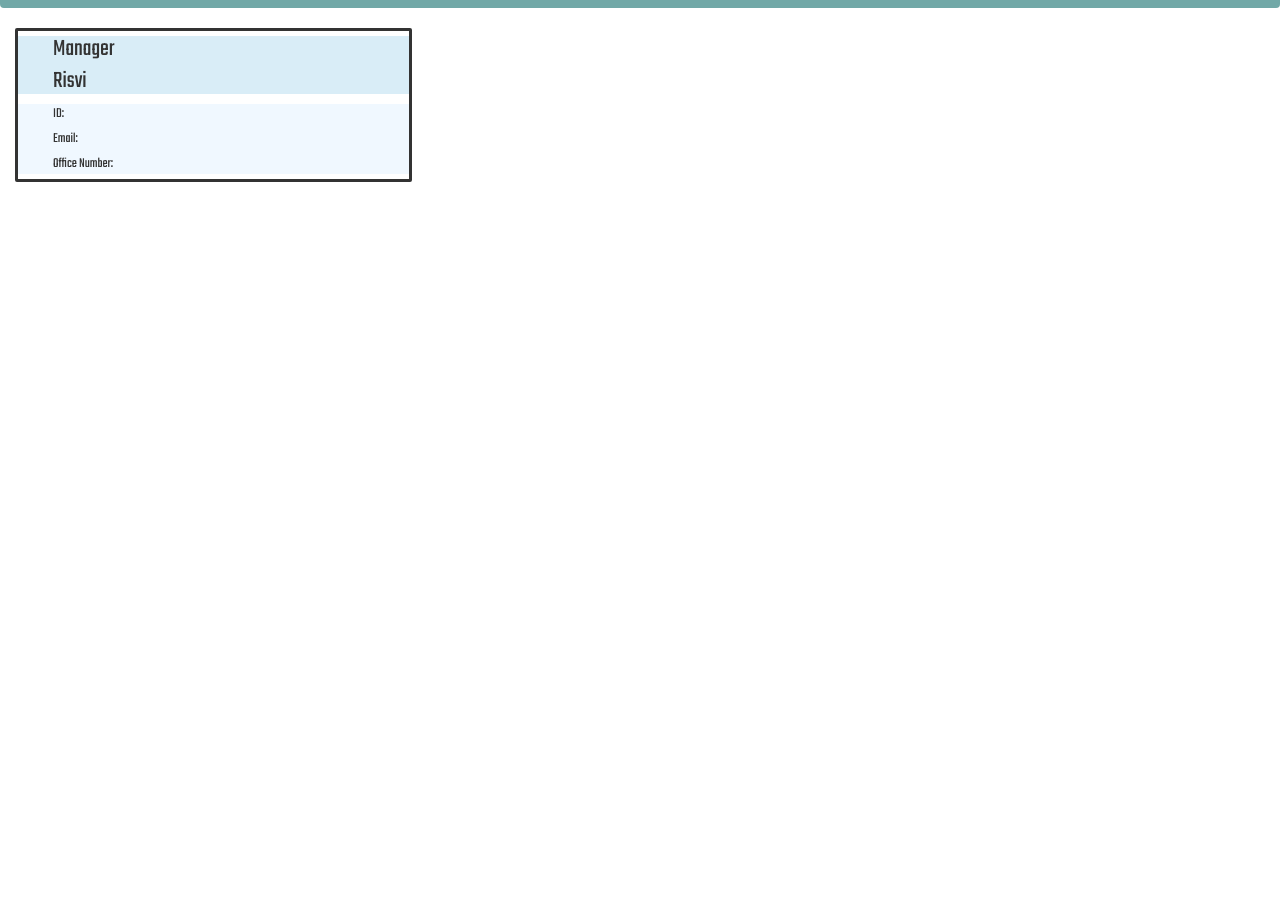
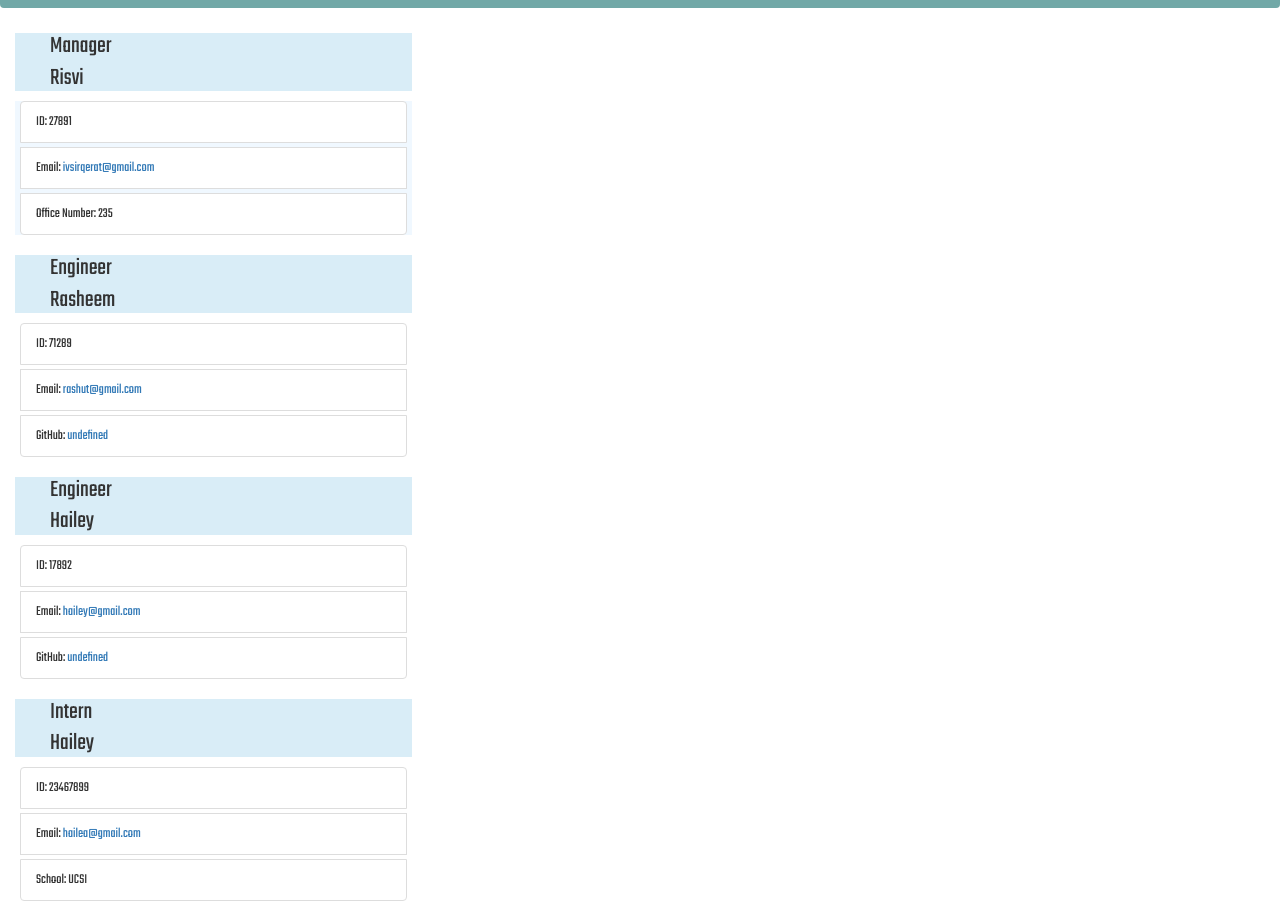
Before and after one commit to ivsir/teamprofilegenerator, a website: page Assets/index.html in a window 1280 px wide. Shown: the part 75-996 px from the top of the page. Before the commit the page ends 800 px from the top, so only its background shows below. Drawn offline with nearby package versions, Linux system fonts and the light colour scheme.

Commit message:
HTML now generated. getUsername still generates undefined

```diff
--- a/Assets/index.html
+++ b/Assets/index.html
@@ -1,3 +1,4 @@
+
     <!DOCTYPE html>
     <html lang="en">
       <head>
@@ -34,17 +35,63 @@
             <div class="col-12 col-md-12">
                 <section class="row justify-content-around" >
                     <div class="col-12 col-sm-6 col-lg-4">
-          <div id="card">
+
+                      <div id="manager-card" class="card employee-card">
                           <h3 class="card-header bg-info ml-5" id="card-header">
                               <li id="position">Manager</li>
                               <li id="name">Risvi</li>
                           </h3>
                           <div class="card-body" id="cardBody">
-              <li id="ID">ID:</li>
-              <li id="email">Email:</li>
-              <li id="office">Office Number:</li>
+                              <ul class="list-group">
+                                  <li id="managerID" class="list-group-item">ID: 27891</li>
+                                  <li id="managerEmail" class="list-group-item">Email: <a href="mailto:ivsirqerat@gmail.com">ivsirqerat@gmail.com</a></li>
+                                  <li id="office" class="list-group-item">Office Number: 235</li>
+                              </ul>
                           </div>
                       </div>
+
+                      <div id="engineer-card" class="card employee-card">
+                          <h3 class="card-header bg-info ml-5" id="card-header">
+                              <li id="position">Engineer</li>
+                              <li id="name">Rasheem</li>
+                          </h3>
+                          <div class="card-body">
+                              <ul class="list-group">
+                                  <li id="engineerID" class="list-group-item">ID: 71289</li>
+                                  <li id="engineerEmail" class="list-group-item">Email: <a href="mailto:rashut@gmail.com">rashut@gmail.com</a></li>
+                                  <li id="github" class="list-group-item">GitHub: <a href="https://github.com/undefined" target="_blank" rel="noopener noreferrer">undefined</a></li>
+                              </ul>
+                          </div>
+                      </div>
+
+                      <div id="engineer-card" class="card employee-card">
+                          <h3 class="card-header bg-info ml-5" id="card-header">
+                              <li id="position">Engineer</li>
+                              <li id="name">Hailey</li>
+                          </h3>
+                          <div class="card-body">
+                              <ul class="list-group">
+                                  <li id="engineerID" class="list-group-item">ID: 17892</li>
+                                  <li id="engineerEmail" class="list-group-item">Email: <a href="mailto:hailey@gmail.com">hailey@gmail.com</a></li>
+                                  <li id="github" class="list-group-item">GitHub: <a href="https://github.com/undefined" target="_blank" rel="noopener noreferrer">undefined</a></li>
+                              </ul>
+                          </div>
+                      </div>
+
+                      <div id="intern-card" class="card employee-card">
+                          <h3 class="card-header bg-info ml-5" id="card-header">
+                              <li id="position">Intern</li>
+                              <li id="name">Hailey</li>
+                          </h3>
+                          <div class="card-body">
+                              <ul class="list-group">
+                                  <li id="internID" class="list-group-item">ID: 23467899</li>
+                                  <li id="internEmail" class="list-group-item">Email: <a href="mailto:hailea@gmail.com">hailea@gmail.com</a></li>
+                                  <li id="school" class="list-group-item">School: UCSI</li>
+                              </ul>
+                          </div>
+                      </div>
+
                     </div>
                  </section>
              </div>
--- a/Assets/index.js
+++ b/Assets/index.js
@@ -1,7 +1,7 @@
 // bring Inquirer
 const inquirer = require("inquirer");
 const fs = require("fs");
-// const generateTeam = require("./src/page-template.js");
+const generateTeam = require("./src/page-template.js");
 
 const Engineer = require("./lib/engineer.js");
 const Intern = require("./lib/intern");
@@ -141,8 +141,6 @@ const addToTeam = () => {
   });
 };
 
-
-
 function createTeam() {
   console.log("Team finalized", staffData);
     fs.writeFileSync(
```
Also changed, not shown: Assets/src/page-template.js (+20 -20 lines). Lines whose indentation alone changed are shown as unchanged.
